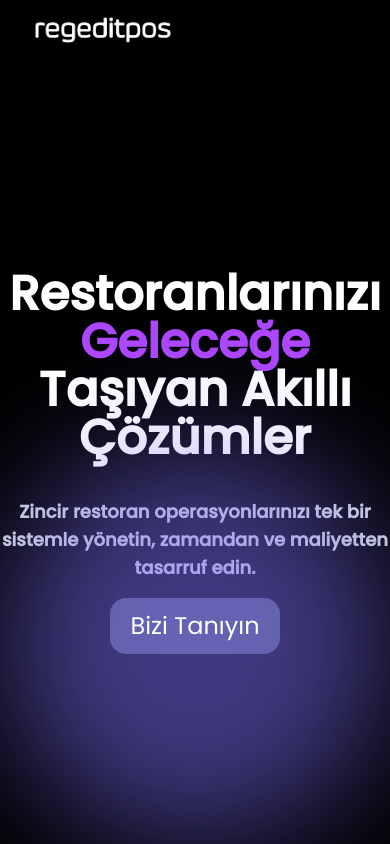
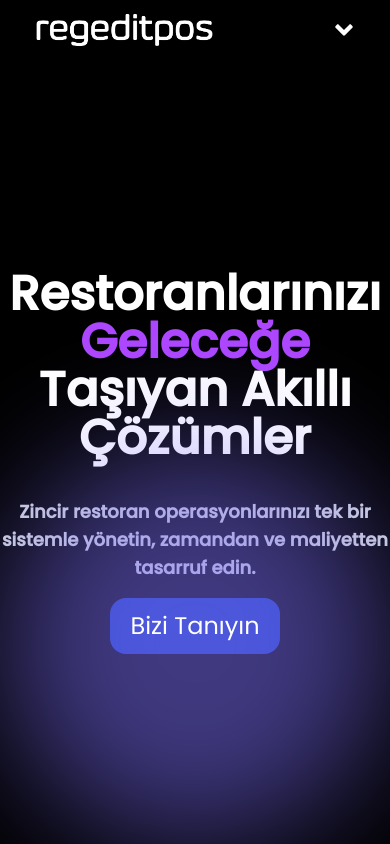
Before and after one commit to AtakanBasaran1/hrpweb, a Next.js app: page / in a window 390 px wide. Shown: the top 844 px of the page. Built offline with nearby package versions, Linux system fonts and the light colour scheme.

Commit message:
aktas aktas aktas aktas aktas aktas aktas aktas

```diff
--- a/src/app/layout.tsx
+++ b/src/app/layout.tsx
@@ -4,22 +4,22 @@ import "./globals.css";
 import { poppins } from '@/app/ui/fonts';
 import Navbar from "@/components/Navbar";
 import Footer from "@/components/Footer";
-
-import { useState,useEffect } from "react";
-
+import { useState, useEffect } from "react";
 import ScrollHide from "./tools/scrollHide";
 import { ProductProvider } from "@/context/ProductContext";
-
+import { usePathname, useSearchParams } from 'next/navigation';
 
 export default function RootLayout({
   children,
 }: Readonly<{
   children: React.ReactNode;
 }>) {
-
-
   const [showHeader, setShowHeader] = useState(true);
   const [lastScrollY, setLastScrollY] = useState(0);
+  const [isLoading, setIsLoading] = useState(true);
+
+  const pathname = usePathname();
+  const searchParams = useSearchParams();
 
   useEffect(() => {
     const handleScroll = () => {
@@ -38,21 +38,54 @@ export default function RootLayout({
 
     window.addEventListener("scroll", handleScroll);
 
-    return () => window.removeEventListener("scroll", handleScroll);
+    const handleLoad = () => {
+      setIsLoading(false);
+    };
+
+    if (document.readyState === 'complete') {
+      setIsLoading(false);
+    } else {
+      window.addEventListener('load', handleLoad);
+    }
+
+    return () => {
+      window.removeEventListener("scroll", handleScroll);
+      window.removeEventListener('load', handleLoad);
+    };
   }, [lastScrollY]);
 
+  useEffect(() => {
+    setIsLoading(true);
+
+    const timer = setTimeout(() => {
+      setIsLoading(false);
+    }, 500);
+
+    return () => clearTimeout(timer);
+  }, [pathname, searchParams]);
+
   return (
-    <html lang="en">
+    <html>
       <body className={`${poppins.className} antialiased bg-black text-white`}>
         <ProductProvider>
+          {isLoading && (
+            <div className="fixed inset-0 bg-white flex items-center justify-center z-50">
+              <div className="flex flex-col items-center">
+                <div className="w-16 h-16 border-t-4 border-blue-500 border-solid rounded-full animate-spin"></div>
+                <img src="/images/regedit_blue.png" className="w-48 "></img>
+              </div>
+            </div>
+          )}
+
           <div className={`fixed top-0 left-0 w-full z-50 transition-transform duration-300 ${showHeader ? 'translate-y-0' : '-translate-y-full'}`}>
             <Navbar />
           </div>
 
+          <div className={isLoading ? 'invisible' : 'visible'}>
             {children}
-      <Footer/>
-
+            <Footer />
             <ScrollHide />
+          </div>
         </ProductProvider>
       </body>
     </html>
--- a/src/components/Footer.tsx
+++ b/src/components/Footer.tsx
@@ -1,8 +1,18 @@
 import React from 'react'
 import { FaLinkedin, FaInstagram } from "react-icons/fa";
 import { IoMdMail } from "react-icons/io";
+import Link from 'next/link';
 
 export default function Footer() {
+
+    const navItems = [
+        { label: 'Anasayfa', href: '/' },
+        { label: 'Hakkımızda', href: '/about' },
+        { label: 'Ürünlerimiz', href: '/products' },
+        { label: 'Hizmetlerimiz', href: '/hizmetlerimiz' },
+        { label: 'Medya', href: '/medya' },
+        { label: 'İletişim', href: '/contact' },
+      ];
     return (
         <footer className="text-white h-auto px-2 py-4 flex flex-col items-center justify-between bg-[#0A0046] xl:gap-3 gap-1 rounded-tr-xl rounded-tl-xl xl:rounded-none">
 
@@ -10,12 +20,17 @@ export default function Footer() {
                 <img src="/images/regedit_white.png" alt="Logo" className='w-48 h-auto rounded-xl text-center' />
                 <div className='w-full h-full'>
                     <ul className='sm:flex flex flex-wrap gap-6 xl:text-xl justify-center items-center'>
-                        <li className='cursor-pointer transition  transform hover:scale-105 duration-300'>Anasayfa</li>
-                        <li className='cursor-pointer transition  transform hover:scale-105 duration-300'>Hakkımızda</li>
-                        <li className='cursor-pointer transition  transform hover:scale-105 duration-300'>Ürünlerimiz</li>
-                        <li className='cursor-pointer transition  transform hover:scale-105 duration-300'>Hizmetlerimiz</li>
-                        <li className='cursor-pointer transition  transform hover:scale-105 duration-300'>Medya</li>
-                        <li className='cursor-pointer transition  transform hover:scale-105 duration-300'>İletişim</li>
+                        {navItems.map((item) => {
+                            return (
+                                <Link
+                                    key={item.href}
+                                    href={item.href}
+                                    className={`cursor-pointer transition  transform hover:scale-105 duration-300`}
+                                    >
+                                        {item.label}
+                                </Link>
+                            );
+                        })}
                     </ul>
                 </div>
 
--- a/src/components/Navbar.tsx
+++ b/src/components/Navbar.tsx
@@ -5,6 +5,7 @@ import Link from 'next/link';
 import { usePathname } from 'next/navigation';
 import { FaAngleDown, FaAngleUp } from "react-icons/fa";
 import { motion, AnimatePresence } from 'framer-motion';
+import path from 'path';
 
 export default function Navbar() {
   const [isOpen, setIsOpen] = useState(false);
@@ -33,8 +34,6 @@ export default function Navbar() {
       if (currentScrollY <= 0) {
         setShowHeader(false);
       } else if (currentScrollY > lastScrollY) {
-        setShowHeader(true);
-      } else {
         setShowHeader(true);
       }
 
@@ -67,9 +66,13 @@ export default function Navbar() {
       <div className={`w-full backdrop-blur-md
         ${pathname === '/products'
                 ? "bg-transparent"
-                : showHeader
-                  ? "bg-white"
-                  : "bg-black"}
+                :
+                    showHeader
+                      ? "bg-white"
+                      :
+                        pathname === '/contact'
+                          ? "bg-[#123466]"
+                          :"bg-black"}
 
         text-white flex items-center px-8 md:px-20 py-2 overflow-hidden self-center h-[7lvh] `}>
         <Link href="/" className="flex items-center space-x-2">
@@ -82,11 +85,11 @@ export default function Navbar() {
                   : "/images/regedit_white.png"
             }
             alt="Regedit Informatics"
-            className="h-20 rounded-md"
+            className="h-26 rounded-md"
           />
         </Link>
 
-        <div className="flex-1 flex justify-center z-50">
+        <div className="flex-1 flex justify-center z-50 w-full">
           <div className="hidden md:flex space-x-8">
             {navItems.map((item) => {
               const isActive = pathname === item.href;
@@ -95,20 +98,61 @@ export default function Navbar() {
                   key={item.href}
                   href={item.href}
                   className={`hover:text-gray-300 transition-colors ${showHeader ? "text-black":"text-white"}    flex items-center gap-2 ${isActive && 'border-b-2 ${showHeader ? "border-white":"border-black"}'}`}
-                >
-                  {item.label}
+                  onClick={() => setIsOpen(false)}
+                  >
+                    {item.label}
                 </Link>
               );
             })}
           </div>
         </div>
 
+        <Link href="/" className="items-center space-x-2 md:flex hidden opacity-0">
+          <img
+              src={
+                pathname === '/products'
+                  ? "/images/regedit_blue.png"
+                  : showHeader
+                    ? "/images/regedit_black.png"
+                    : "/images/regedit_white.png"
+              }
+              alt="Regedit Informatics"
+              className="h-20 rounded-md"
+            />
+        </Link>
+
         <button
           className="md:hidden text-white ml-auto"
           onClick={toggleMenu}
           aria-label="Menu"
         >
-          {isOpen ? <FaAngleUp size={28} color="#000" /> : <FaAngleDown size={28} color="#000" />}
+          {isOpen ?
+              <FaAngleUp size={28} color={`${
+                pathname === '/products'
+                  ? "#123466"
+                  :
+                      showHeader
+                        ? "#000"
+                        :
+                          pathname === '/contact'
+                            ? "#FFF"
+                            : "#FFF"}`}/>
+
+            :
+
+              <FaAngleDown size={28} color={`${
+                pathname === '/products'
+                  ? "#123466"
+                  :
+                      showHeader
+                        ? "#000"
+                        :
+                          pathname === '/contact'
+                            ? "#FFF"
+                            : "#FFF"}`}  />
+          }
+
+
         </button>
       </div>
 
--- a/src/components/main/Begining.tsx
+++ b/src/components/main/Begining.tsx
@@ -16,7 +16,7 @@ export default function Begining() {
                 </p>
 
             </div>
-            <button className="relative flex m-4 rounded-2xl py-3 px-5 items-center justify-center overflow-hidden bg-gray-600 text-white shadow-2xl transition-all before:absolute before:h-0 before:w-0 before:rounded-full before:bg-blue-800 before:duration-500 before:ease-out hover:shadow-blue-800 hover:before:h-56 hover:before:w-56 duraiton-300">
+            <button className="relative flex m-4 rounded-2xl py-3 px-5 items-center justify-center overflow-hidden md:bg-gray-600 bg-blue-800 text-white shadow-2xl transition-all before:absolute before:h-0 before:w-0 before:rounded-full before:bg-blue-800 before:duration-500 before:ease-out hover:shadow-blue-800 hover:before:h-56 hover:before:w-56 duraiton-300">
                 <span className="relative text-2xl z-10">Bizi Tanıyın</span>
             </button>
             <div className="absolute bottom-0 left-1/2 -translate-x-1/2 w-full md:w-[600px] h-[400px] bg-[#8072FF] rounded-full blur-3xl opacity-50 pointer-events-none" />
```
Also changed, not shown: public/images/regedit_blue_stroke.png (added). Lines whose indentation alone changed are shown as unchanged.
